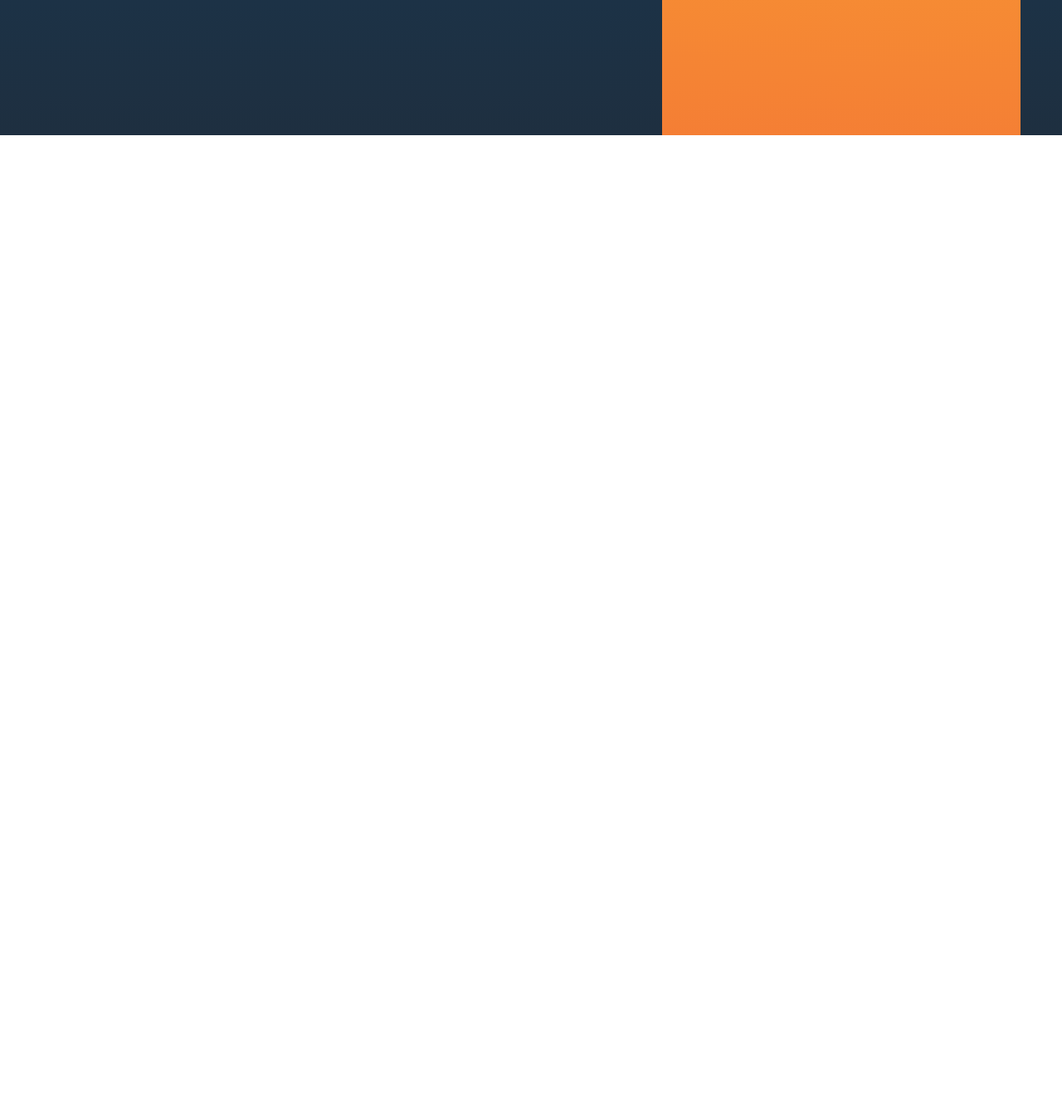
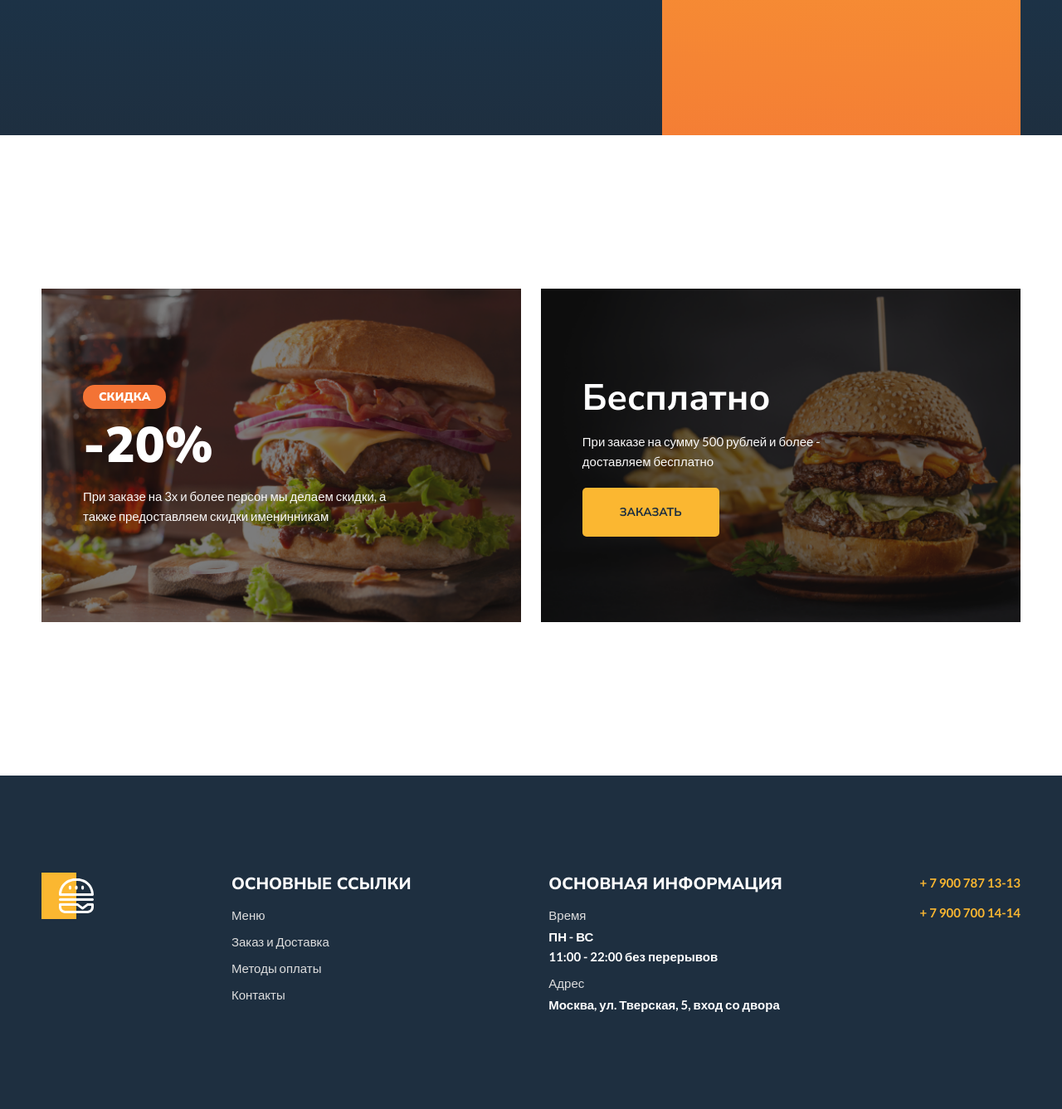
Before and after one commit to NastyaUlitko/burger_landing, a plain HTML site: page index.html in a window 1280 px wide. Shown: the part 622-1959 px from the top of the page at 83% size. Before the commit the page ends 800 px from the top, so only its background shows below. Drawn offline with Linux system fonts and the light colour scheme.

Commit message:
Add files via upload

```diff
--- a/index.html
+++ b/index.html
@@ -4,10 +4,10 @@
     <meta charset="UTF-8">
     <meta http-equiv="X-UA-Compatible" content="IE=edge">
     <meta name="viewport" content="width=device-width, initial-scale=1.0">
+    <link rel="preconnect" href="https://fonts.googleapis.com">
+    <link rel="preconnect" href="https://fonts.gstatic.com" crossorigin>
+    <link href="https://fonts.googleapis.com/css2?family=Lato:wght@400;700&family=Nunito+Sans:wght@700;800;900&display=swap" rel="stylesheet">
 
-<link rel="preconnect" href="https://fonts.googleapis.com">
-<link rel="preconnect" href="https://fonts.gstatic.com" crossorigin>
-<link href="https://fonts.googleapis.com/css2?family=Lato&family=Nunito+Sans:wght@700;800&display=swap" rel="stylesheet">
     <link rel="stylesheet" href="style/style.css">
     <title>Burger</title>
 </head>
@@ -27,5 +27,55 @@
             </div>
         </div>
     </div>
+    <section class="promo">
+        <div class="container">
+            <div class="promo__left">
+                <p class="promo__left--sale">скидка</p>
+                <p class="promo__left--cost">-20%</p>
+                <p class="promo__left--description">При заказе на 3х и более персон мы делаем скидки, а также предоставляем скидки именинникам</p>
+            </div>
+            <div class="promo__right">
+                <p class="promo__right--free">Бесплатно</p>
+                <p class="promo__right--description">При заказе на сумму 500 рублей и более - доставляем бесплатно</p>
+                <a href="#">заказать</a>
+            </div>
+        </div>
+    </section>
+    <footer class="footer">
+        <div class="container">
+            <div class="footer__item">
+               <img src="/image/Icon.svg" alt="" class="footer--logo">
+            </div>
+            <div class="footer__item">
+                <h2>основные ссылки</h2>
+                <ul>
+                    <li><a href="">Меню</a></li>
+                    <li><a href="">Заказ и Доставка</a></li>
+                    <li><a href="">Методы оплаты</a></li>
+                    <li><a href="">Контакты</a></li>
+                </ul>
+            </div>
+            <div class="footer__item">
+                <h2>основная информация</h2>
+                <ul>
+                    <li>
+                        <span>Время</span>
+                        ПН - ВС <br>
+                        11:00 - 22:00 без перерывов
+                    </li>
+                    <li>
+                        <span>Адрес</span>
+                        Москва, ул. Тверская, 5, вход со двора
+                    </li>
+                </ul>
+            </div>
+            <div class="footer__tel">
+                <ul>
+                    <li>+ 7 900 787 13-13</li>
+                <li>+ 7 900 700 14-14</li>
+            </ul>
+            </div>
+        </div>
+    </footer>
 </body>
 </html>
```
